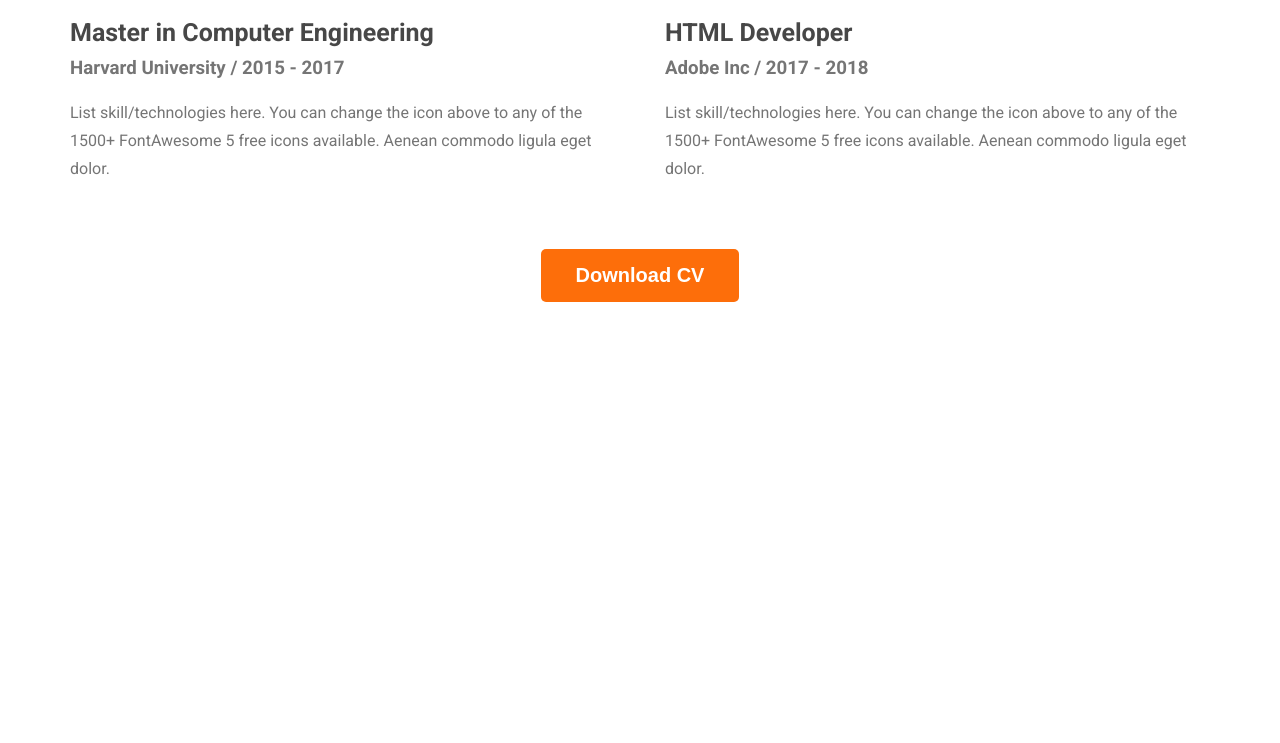
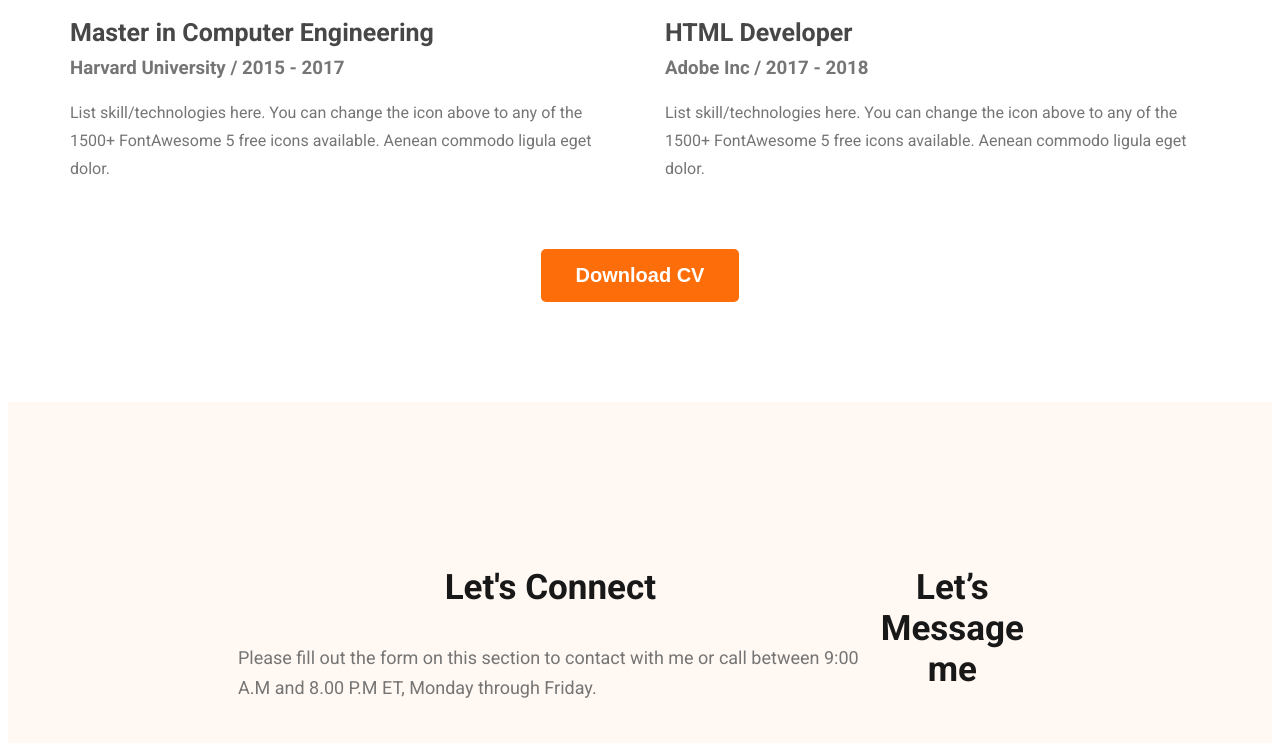
Before and after one commit to AdityaChowdhury2/web-developer-portfolio, a plain HTML site: page index.html in a window 1280 px wide. Shown: the part 2767-3510 px from the top of the page. Before the commit the page ends 3077 px from the top, so only its background shows below. Drawn offline with Linux system fonts and the light colour scheme.

Commit message:
footer skeleton done

```diff
--- a/index.html
+++ b/index.html
@@ -221,6 +221,23 @@
 				</div>
 			</section>
 		</main>
-		<footer></footer>
+		<footer>
+			<div class="footer-column">
+				<h3 class="section-title">Let's Connect</h3>
+				<p class="section-description">
+					Please fill out the form on this section to contact with me
+					or call between 9:00 A.M and 8.00 P.M ET, Monday through
+					Friday.
+				</p>
+				<div class="social-links">
+					<a href=""><img src="" alt="" /></a
+					><a href=""><img src="" alt="" /></a
+					><a href=""><img src="" alt="" /></a>
+				</div>
+			</div>
+			<div class="footer-column">
+				<h3 class="section-title">Let’s Message me</h3>
+			</div>
+		</footer>
 	</body>
 </html>
--- a/potfolio.css
+++ b/potfolio.css
@@ -208,3 +208,12 @@ nav li>a {
     text-align: center;
     margin-top: 50px;
 }
+
+/* Footer */
+
+footer {
+    margin-top: 100px;
+    background-color: #FFF8F3;
+    display: flex;
+    padding: 130px 230px;
+}
```
